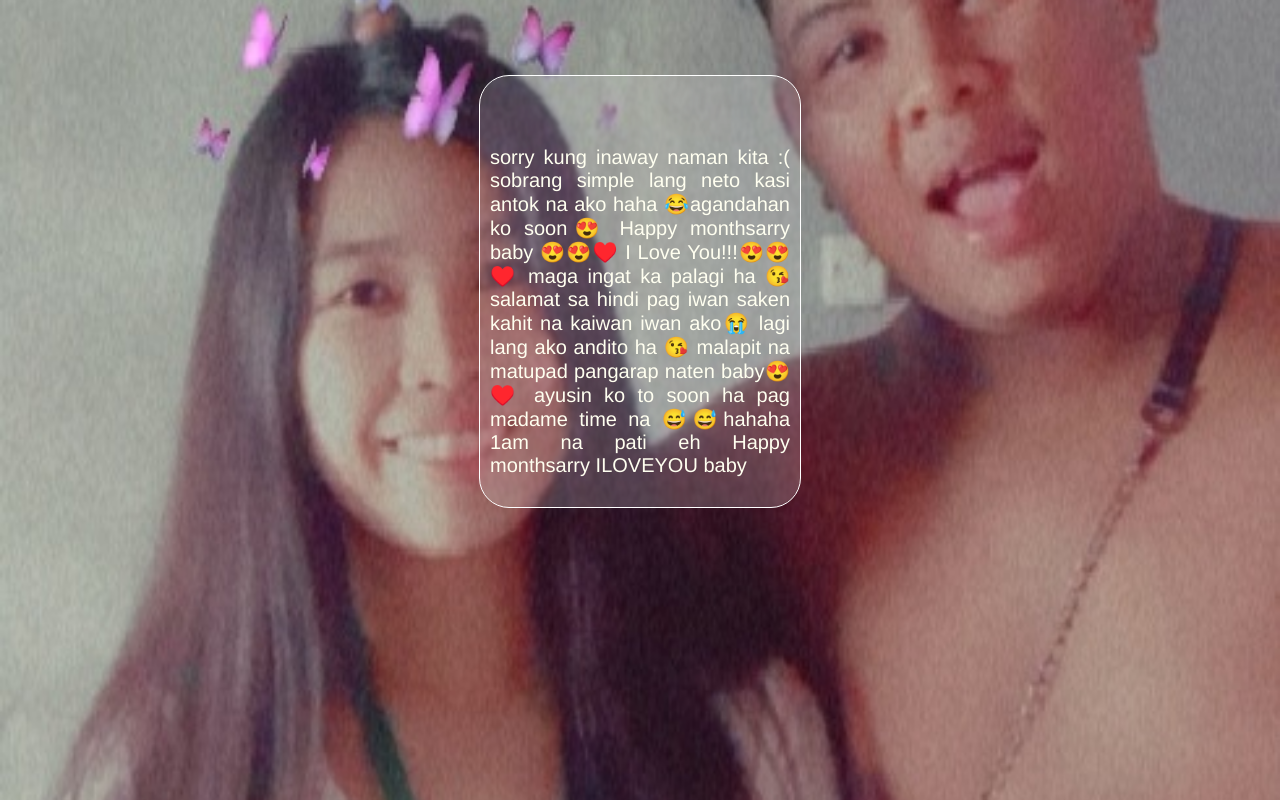
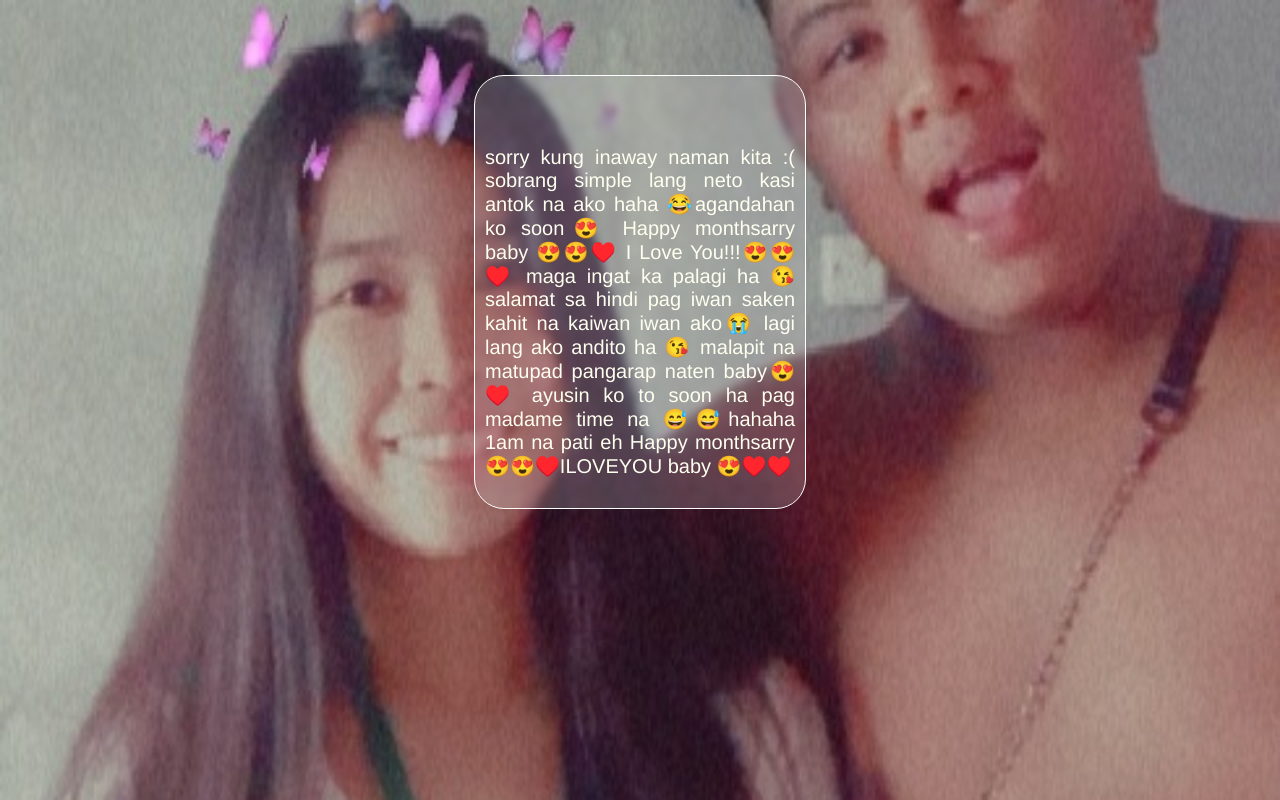
Before and after one commit to code10114/sorryna, a plain HTML site: page next.html in a window 1280 px wide. Drawn offline with Linux system fonts and the light colour scheme.

Commit message:
Update next.html

```diff
--- a/next.html
+++ b/next.html
@@ -15,8 +15,8 @@ background: url(tm.jpg) no-repeat center center fixed;
 }
 
  .box{
-    max-height: 480px;
-    max-width:300px;
+    max-height: 470px;
+    max-width:310px;
     align-items: center;
     text-align: justify;
     padding: 50px 10px 10px 10px ;
@@ -26,8 +26,8 @@ background: url(tm.jpg) no-repeat center center fixed;
     float:center;
     background:rgba(235, 235, 232, 0.2);
 	box-shadow: 0 8px 32 0px  rgba(31, 38, 135, 0.37);
-	-webkit-backdrop-filter: blur(1px);
-    backdrop-filter: blur(1px);
+	-webkit-backdrop-filter: blur(3px);
+    backdrop-filter: blur(3px);
     font-family:Helvetica ;
 }
 .logbox img{
@@ -56,7 +56,7 @@ background: url(tm.jpg) no-repeat center center fixed;
      na matupad pangarap naten baby😍♥️
       ayusin ko to soon ha pag madame
        time na 😅😅hahaha 1am na pati eh
-    Happy monthsarry ILOVEYOU baby </p>
+    Happy monthsarry 😍😍♥️ILOVEYOU baby 😍♥️♥️</p>
 
         </div>
     </div>
```
